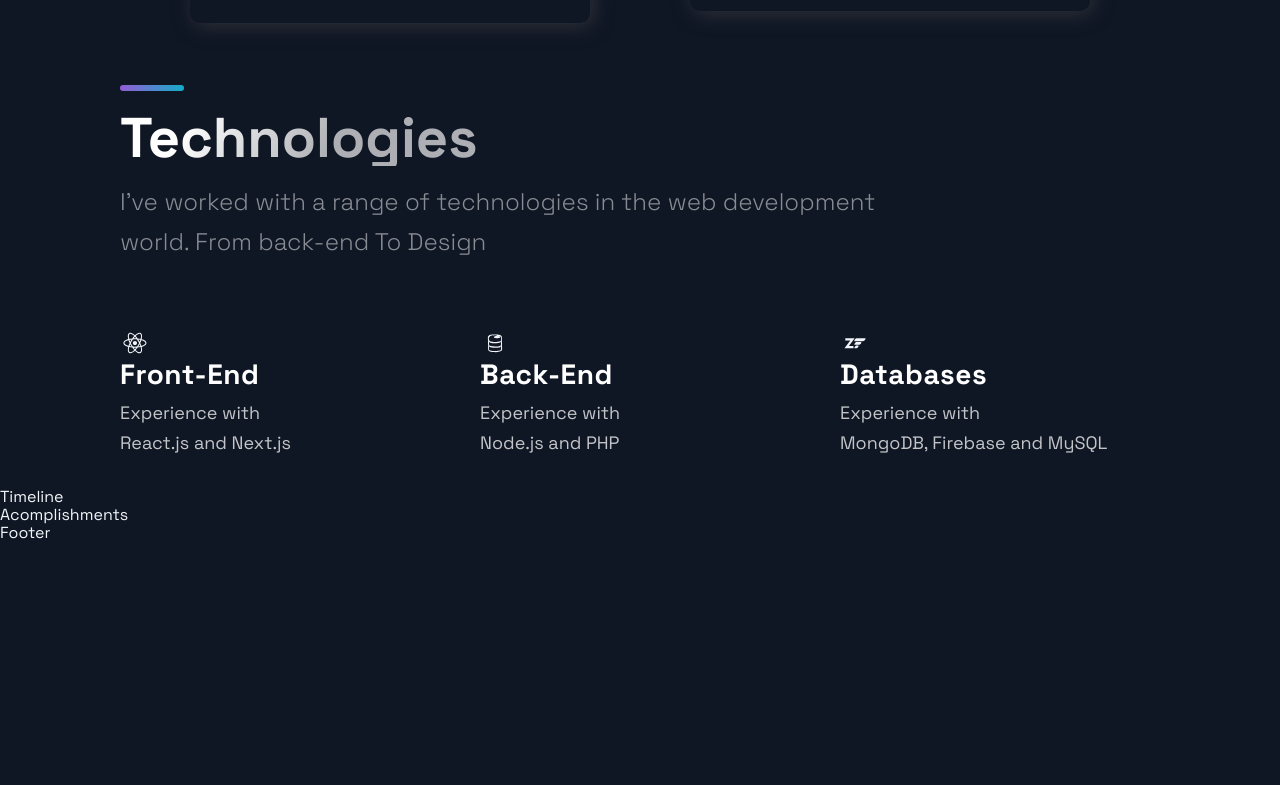
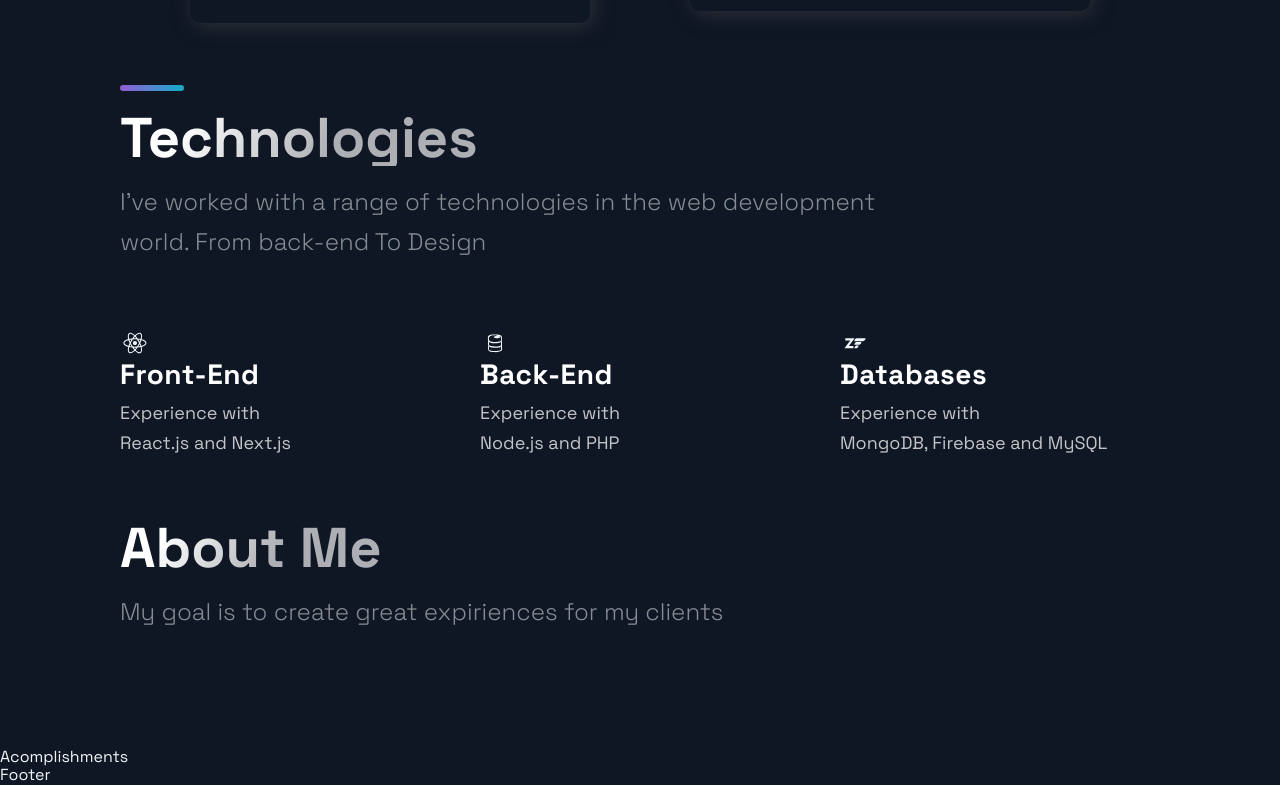
Before and after one commit to HristijanGjorgjioski/DevFolio, a Next.js app: page / in a window 1280 px wide. Shown: the part 2037-2822 px from the top of the page. Before the commit the page ends 2580 px from the top, so only its background shows below. Built offline with nearby package versions, Linux system fonts and the light colour scheme.

Commit message:
Working on the carousel functinality

```diff
--- a/src/components/TimeLine/TimeLine.js
+++ b/src/components/TimeLine/TimeLine.js
@@ -7,8 +7,8 @@ import { TimeLineData } from '../../constants/constants';
 const TOTAL_CAROUSEL_COUNT = TimeLineData.length;
 
 const Timeline = () => {
-  // const [activeItem, setActiveItem] = useState(0);
-  // const carouselRef = useRef();
+  const [activeItem, setActiveItem] = useState(0);
+  const carouselRef = useRef();
 
   // const scroll = (node, left) => {
   //   return node.scrollTo({ left, behavior: 'smooth' });
@@ -43,9 +43,23 @@ const Timeline = () => {
   // }, []);
 
   return (
-    <div>
-      Timeline
-    </div>
+    <Section id="about">
+      <SectionTitle>About Me</SectionTitle>
+      <SectionText>
+        My goal is to create great expiriences for my clients
+      </SectionText>
+      <CarouselContainer ref={carouselRef}>
+        <>
+          {TimeLineData.map((item, index) => (
+            <CarouselMobileScrollNode key={item} final={index === TOTAL_CAROUSEL_COUNT - 1}>
+              <CarouselItem index={index} id={`carousel__item-${item}`} active={activeItem}>
+
+              </CarouselItem>
+            </CarouselMobileScrollNode>
+          ))}
+        </>
+      </CarouselContainer>
+    </Section>
   );
 };
 
```
